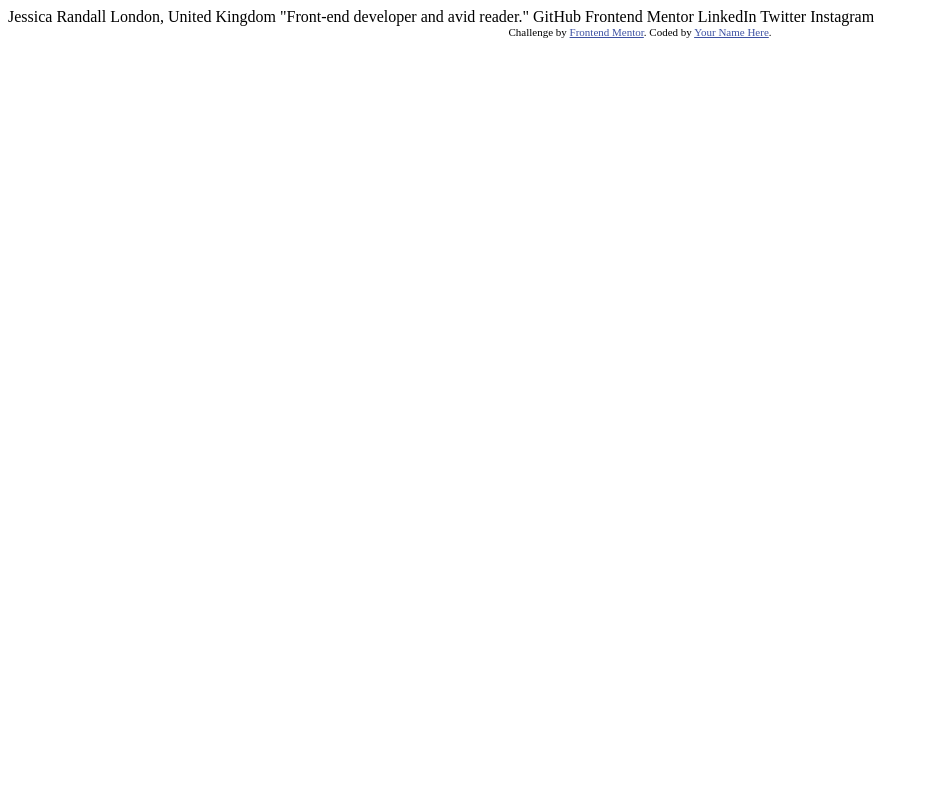
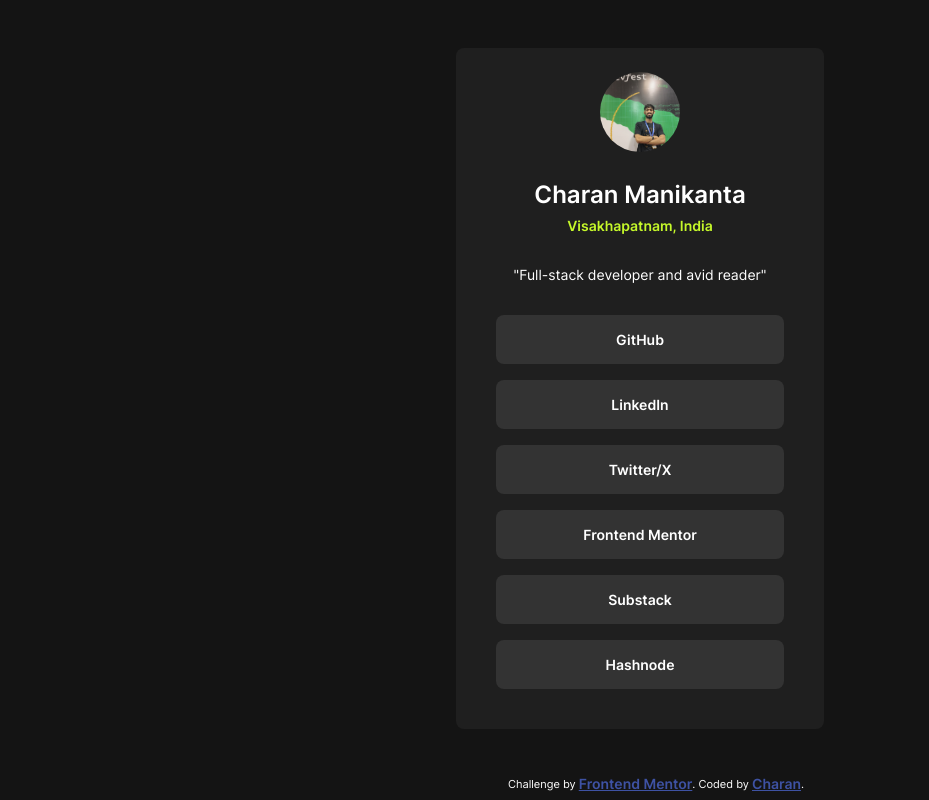
Before and after one commit to CharanMN7/social-links, a plain HTML site: page index.html in a window 1280 px wide. Shown: the whole page, without its empty margins (0-929 px from the left). Drawn offline with Linux system fonts and the light colour scheme.

Commit message:
finished coding

```diff
--- a/index.html
+++ b/index.html
@@ -1,34 +1,50 @@
 <!DOCTYPE html>
 <html lang="en">
   <head>
-  <meta charset="UTF-8">
-  <meta name="viewport" content="width=device-width, initial-scale=1.0"> <!-- displays site properly based on user's device -->
+    <meta charset="UTF-8" />
+    <meta name="viewport" content="width=device-width, initial-scale=1.0" />
 
-  <link rel="icon" type="image/png" sizes="32x32" href="./assets/images/favicon-32x32.png">
+    <link
+      rel="icon"
+      type="image/png"
+      sizes="32x32"
+      href="./assets/images/favicon-32x32.png"
+    />
+    <link rel="stylesheet" href="./style.css" />
 
     <title>Frontend Mentor | Social links profile</title>
+  </head>
 
-  <!-- Feel free to remove these styles or customise in your own stylesheet 👍 -->
-  <style>
-    .attribution { font-size: 11px; text-align: center; }
-    .attribution a { color: hsl(228, 45%, 44%); }
-  </style>
-</head>
   <body>
+    <div id="container">
+      <img src="./assets/images/avatar-charan.jpg" alt="Charan Manikanta" />
 
-  Jessica Randall
-  London, United Kingdom
-  "Front-end developer and avid reader."
+      <h1>Charan Manikanta</h1>
 
-  GitHub
-  Frontend Mentor
-  LinkedIn
-  Twitter
-  Instagram
+      <p id="location">Visakhapatnam, India</p>
+
+      <p id="bio">"Full-stack developer and avid reader"</p>
+
+      <a href="https://github.com/CharanMN7" class="link">GitHub</a>
+
+      <a href="https://www.linkedin.com/in/charan-manikanta/" class="link"
+        >LinkedIn</a
+      >
+
+      <a href="https://twitter.com/CharanMNX" class="link">Twitter/X</a>
+
+      <a href="" class="link">Frontend Mentor</a>
+
+      <a href="https://charanx.substack.com/" class="link">Substack</a>
+
+      <a href="https://charanx.hashnode.dev/" class="link">Hashnode</a>
+    </div>
 
     <div class="attribution">
-    Challenge by <a href="https://www.frontendmentor.io?ref=challenge" target="_blank">Frontend Mentor</a>.
-    Coded by <a href="#">Your Name Here</a>.
+      Challenge by&nbsp;
+      <a href="https://www.frontendmentor.io?ref=challenge" target="_blank"
+        >Frontend Mentor</a
+      >. Coded by&nbsp;<a href="#">Charan</a>.
     </div>
   </body>
 </html>
--- /dev/null
+++ b/style.css
@@ -0,0 +1,90 @@
+:root {
+  --grey: hsl(0, 0%, 20%);
+  --dark-grey: hsl(0, 0%, 12%);
+  --off-black: hsl(0 0%, 8%);
+  --green: hsl(75, 94%, 57%);
+  --b-rad: 8px;
+}
+
+@font-face {
+  font-family: "Inter";
+  src: url("./assets/fonts/Inter-VariableFont_slnt\,wght.ttf");
+  font-weight: 100 900;
+}
+
+body {
+  margin: 0;
+  font-family: "Inter";
+  color: white;
+  background-color: var(--off-black);
+  text-align: center;
+  padding: 1rem;
+}
+
+#container {
+  background-color: var(--dark-grey);
+  padding: 1.5rem;
+  width: 320px;
+  margin: auto;
+  border-radius: var(--b-rad);
+  margin-top: 4vh;
+}
+
+img {
+  width: 80px;
+  border-radius: 50%;
+}
+
+h1 {
+  font-size: 24px;
+  font-weight: 600;
+  margin: 0;
+  margin-top: 1.5rem;
+}
+
+p,
+a {
+  font-weight: 600;
+  font-size: 14px;
+}
+
+#location {
+  color: var(--green);
+  margin: 0;
+  margin-top: 0.5rem;
+}
+
+#bio {
+  font-weight: 400;
+  margin: 2rem auto;
+}
+
+.link {
+  display: block;
+  background-color: var(--grey);
+  color: inherit;
+  padding: 1rem;
+  margin: 1rem;
+  border-radius: var(--b-rad);
+  text-decoration: none;
+}
+
+.link:hover {
+  color: var(--dark-grey);
+  background-color: var(--green);
+}
+
+.attribution {
+  font-size: 11px;
+  text-align: center;
+  position: fixed;
+  display: flex;
+  width: 100%;
+  justify-content: center;
+  align-items: center;
+  bottom: 8px;
+}
+
+.attribution a {
+  color: hsl(228, 45%, 44%);
+}
```
Also changed, not shown: assets/images/avatar-charan.jpg (added), assets/images/avatar-jessica.jpeg (deleted), design/active-states.jpg (deleted), design/desktop-preview.jpg (deleted), design/destkop-design.jpg (deleted), design/mobile-design.jpg (deleted), 3 other files. Lines whose indentation alone changed are shown as unchanged.
